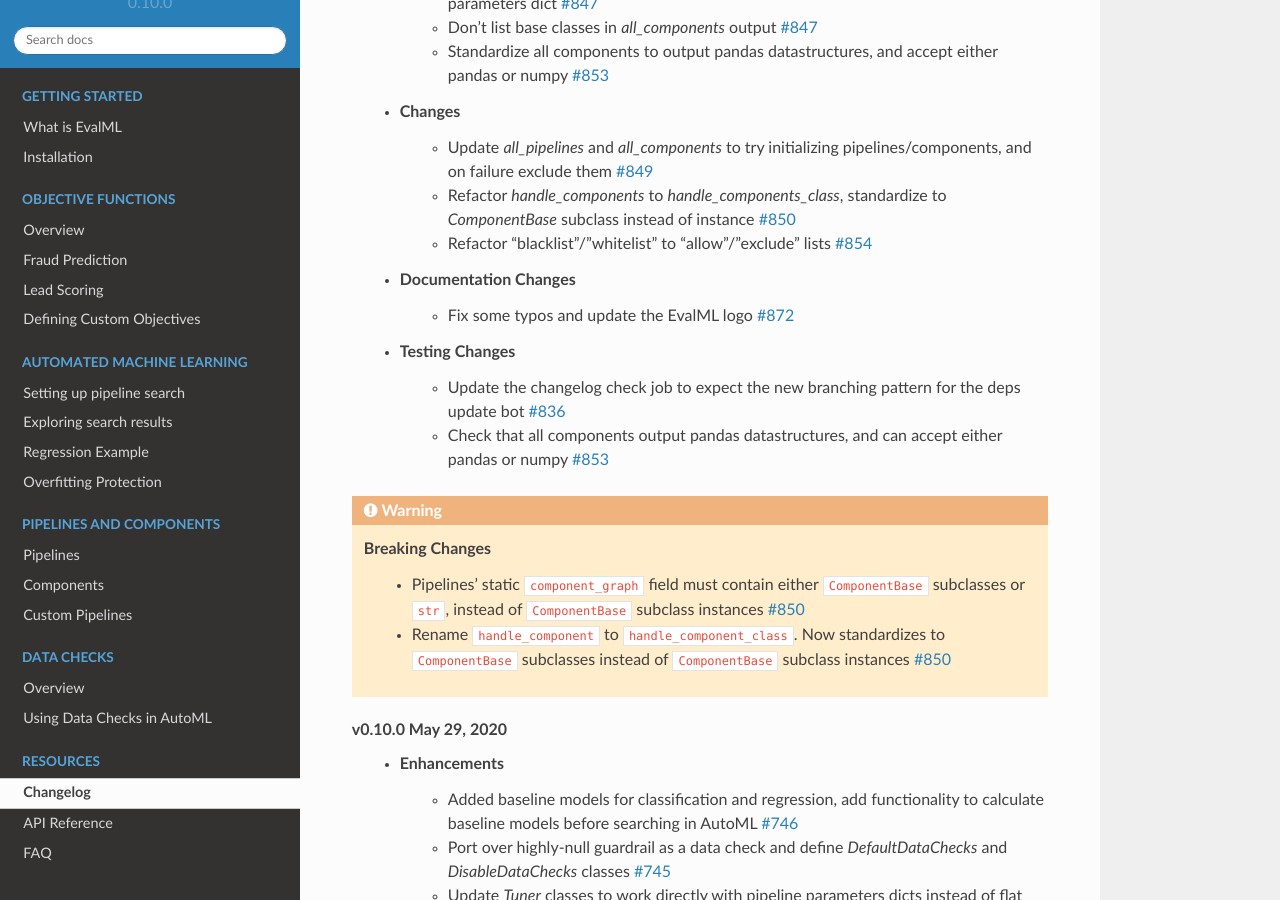
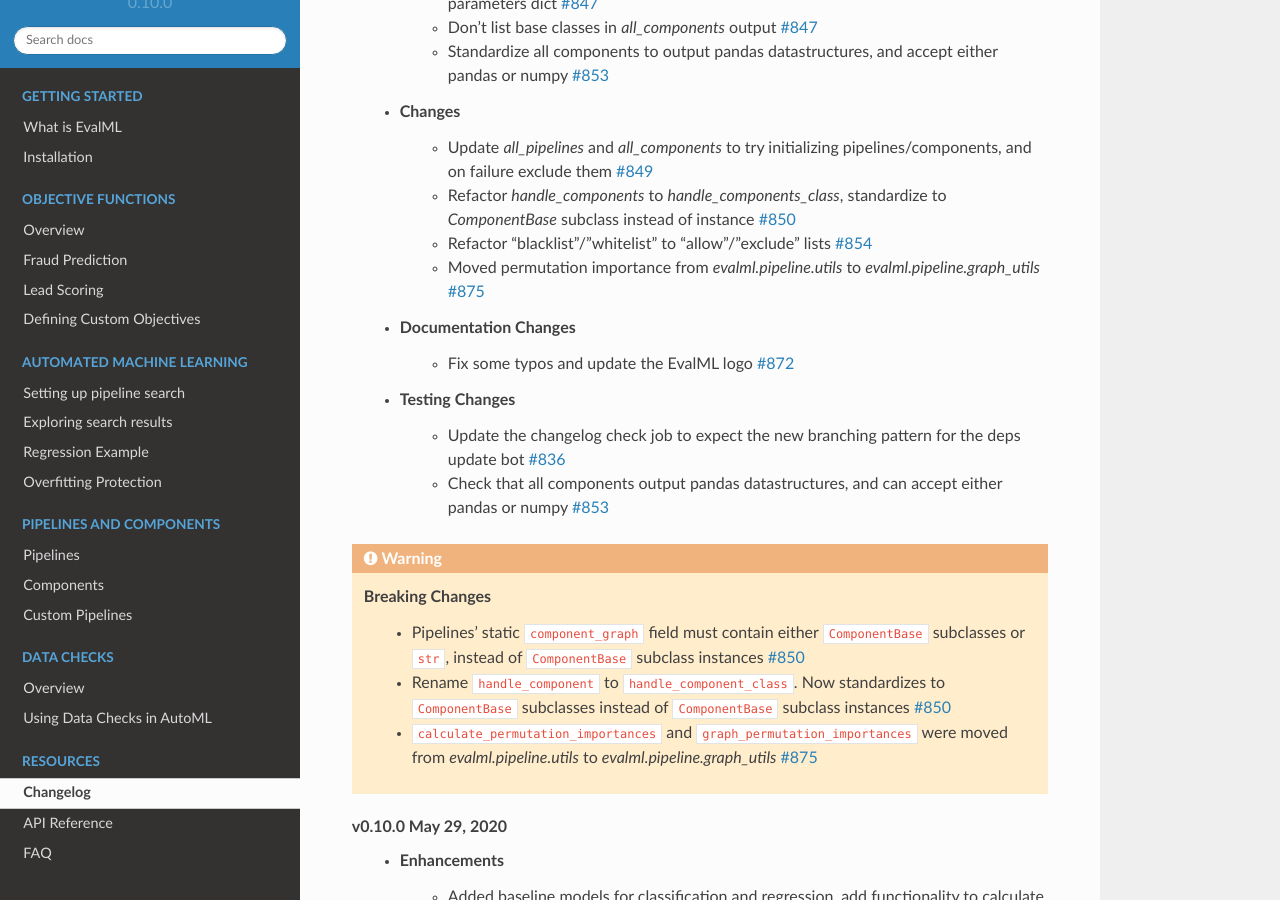
Before and after one commit to alteryx/evalml, a Sphinx documentation site: the page built from docs/source/changelog.rst, in a window 1280 px wide and 900 px high, scrolled down 739 px. Built offline with Sphinx 7.4.7 and the Read the Docs theme 2.0.0, drawn with Linux system fonts in a browser that asks for light colours; comment, search, counter and statistics services are not loaded.

Commit message:
changelog

```diff
--- a/docs/source/changelog.rst
+++ b/docs/source/changelog.rst
@@ -28,6 +28,7 @@
         * Update `all_pipelines` and `all_components` to try initializing pipelines/components, and on failure exclude them :pr:`849`
         * Refactor `handle_components` to `handle_components_class`, standardize to `ComponentBase` subclass instead of instance :pr:`850`
         * Refactor "blacklist"/"whitelist" to "allow"/"exclude" lists :pr:`854`
+        * Moved permutation importance from `evalml.pipeline.utils` to `evalml.pipeline.graph_utils` :pr:`875`
     * Documentation Changes
         * Fix some typos and update the EvalML logo :pr:`872`
     * Testing Changes
@@ -39,6 +40,7 @@
     **Breaking Changes**
         * Pipelines' static ``component_graph`` field must contain either ``ComponentBase`` subclasses or ``str``, instead of ``ComponentBase`` subclass instances :pr:`850`
         * Rename ``handle_component`` to ``handle_component_class``. Now standardizes to ``ComponentBase`` subclasses instead of ``ComponentBase`` subclass instances :pr:`850`
+        * ``calculate_permutation_importances`` and ``graph_permutation_importances`` were moved from `evalml.pipeline.utils` to `evalml.pipeline.graph_utils` :pr:`875`
 
 
 **v0.10.0 May 29, 2020**
```
